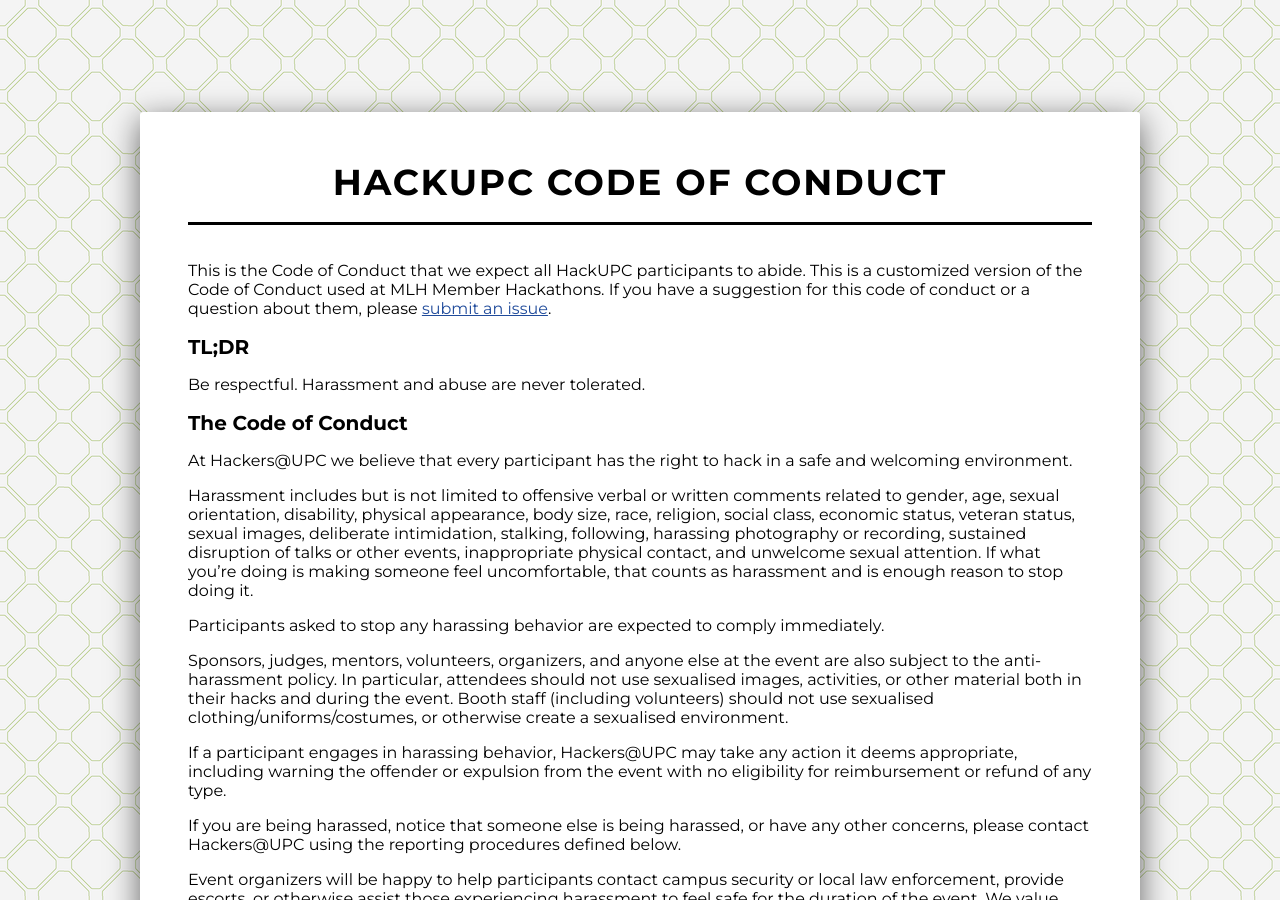
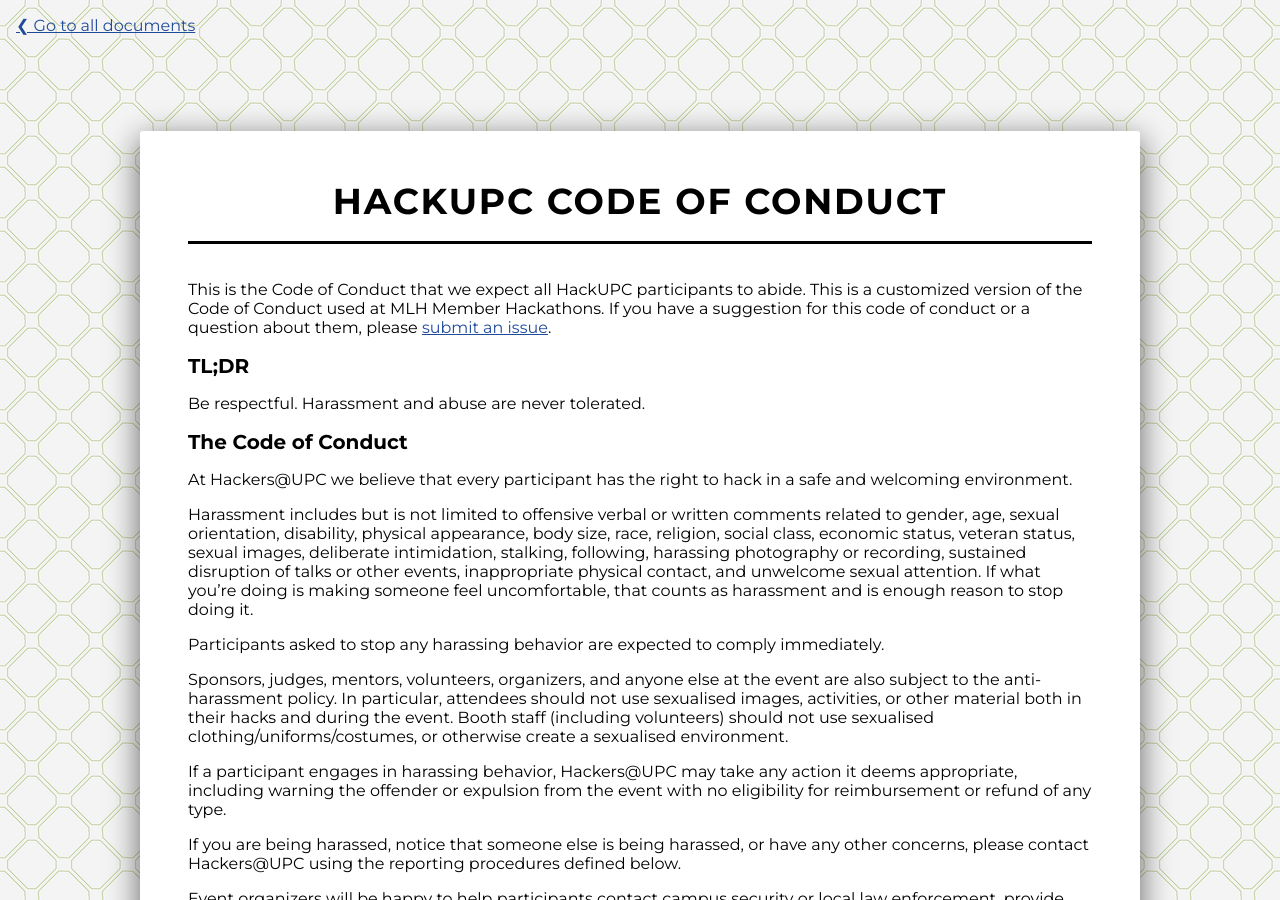
Before and after one commit to hackupc/legal-page, a Jekyll site: the page built from _documents/code_of_conduct.md, in a window 1280 px wide and 900 px high. Built offline with Jekyll 4.4.1, drawn with Linux system fonts in a browser that asks for light colours; some of the changed text lies outside the part shown.

Commit message:
add back link

```diff
--- a/_layouts/document.html
+++ b/_layouts/document.html
@@ -13,6 +13,8 @@
     <meta name="description" content="{{ page.description | default: site.description  }}">
   </head>
   <body>
+    <div class="back"><a href="/">❮ Go to all documents</a></div>
     <main>{{ content }}</main>
+    <div class="back"><a href="/">❮ Go to all documents</a></div>
   </body>
 </html>
```
